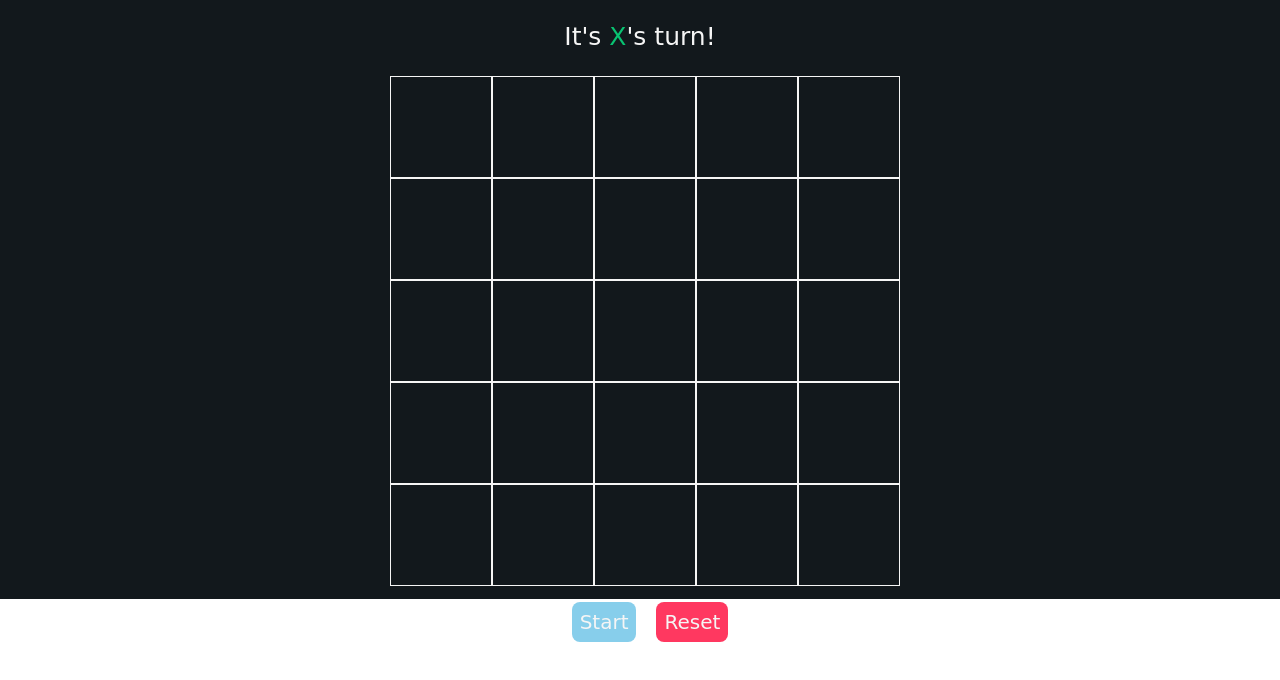
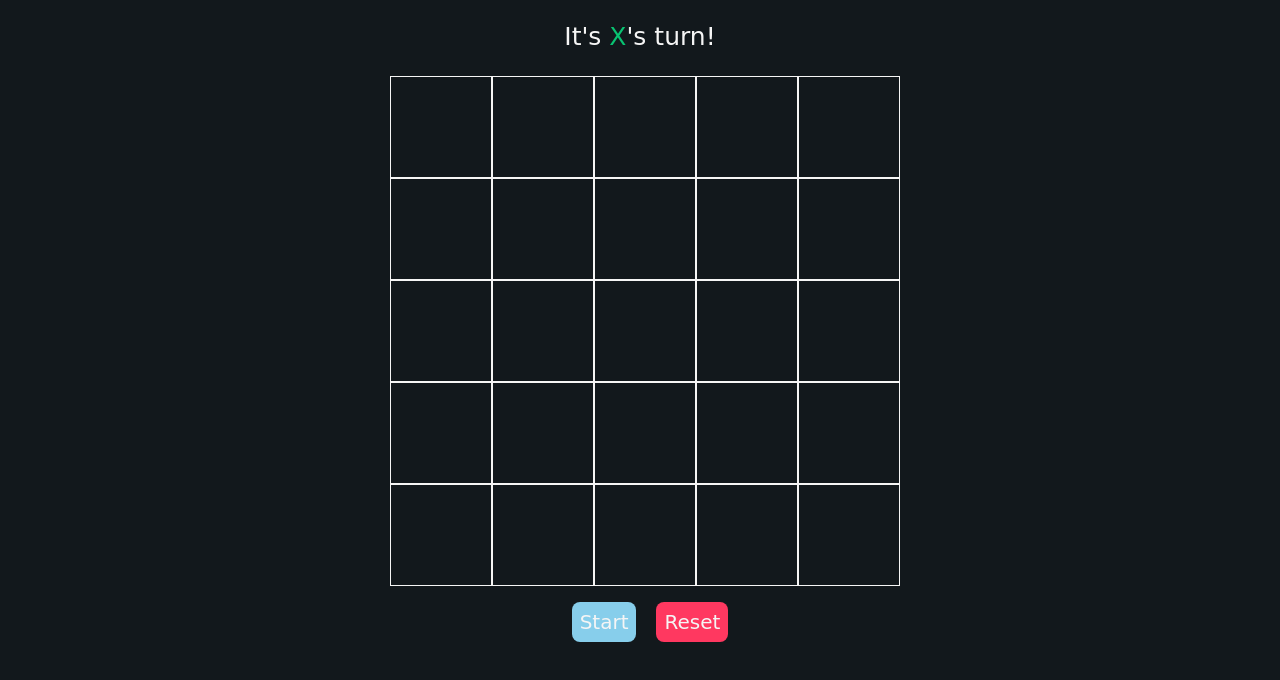
Before and after one commit to avtwito/hackathon-tictactoe, a plain HTML site: page index.html in a window 1280 px wide. Shown: the part 202-882 px from the top of the page. Before the commit the page ends 844 px from the top, so only its background shows below. Drawn offline with Linux system fonts and the light colour scheme.

Commit message:
view height fix

```diff
--- a/style.css
+++ b/style.css
@@ -6,7 +6,7 @@
 
 .background {
     background-color: rgb(18, 24, 28);
-    height: 100vh;
+    height: 170vh;
     padding-top: 1px;
 }
 
```
